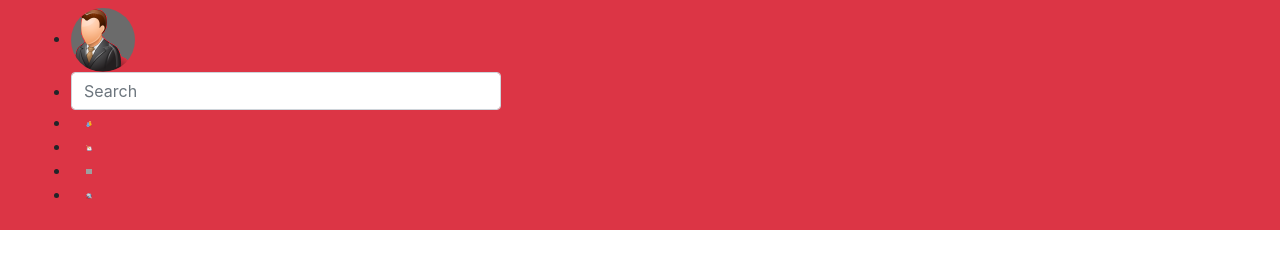
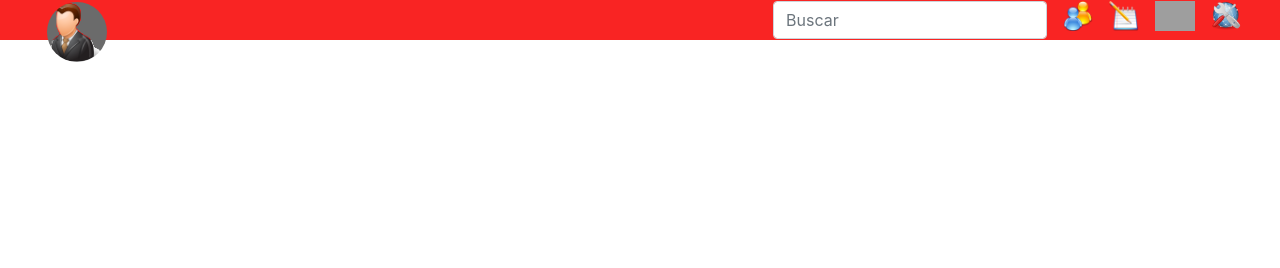
Before and after one commit to OctavioBernalGH/MSKA_Frontend_Repository, a plain HTML site: page html/navBar.html in a window 1280 px wide. Drawn offline with nearby package versions, Linux system fonts and the light colour scheme; grey boxes are pictures that could not be loaded.

Commit message:
"NavBar estructure"

```diff
--- a/css/navBar.css
+++ b/css/navBar.css
@@ -1,3 +1,9 @@
 .colorBackGround{
     background-color: #F92423;
 }
+.navbar{
+    height: 40px;
+}
+hr{
+    border: 1px solid #FEFF00;
+  }
--- a/html/navBar.html
+++ b/html/navBar.html
@@ -7,25 +7,55 @@
      <!-- Bootstrap CSS -->
     <link rel="stylesheet" href="https://stackpath.bootstrapcdn.com/bootstrap/4.5.2/css/bootstrap.min.css" integrity="sha384-JcKb8q3iqJ61gNV9KGb8thSsNjpSL0n8PARn9HuZOnIxN0hoP+VmmDGMN5t9UJ0Z" crossorigin="anonymous">
     <!-- NavBar CSS-->
-    <link REL=StyleSheet HREF="../css/navBar.css TYPE=" TYPE="text/css" MEDIA=screen>
+    <link REL=StyleSheet HREF="../css/navBar.css" TYPE="text/css" MEDIA=screen>
     <title>NavBar</title>
 </head>
 <body>
-    <!-- NavBar -->
-    <nav class="navbar navbar-expand-lg bg-danger navbar-dark">
-        <div class="container">
-            <ul class="nav-bar-nav">
-                <li class="nav-item"><!-- Photo --><img src="../img/user_nophoto.png" class="rounded-circle" alt="Cinque Terre"></li>
-                <li class="nav-item"><!-- Icon 1 --> <a class="text-white" href="#"><input type="text" class="form-control " aria-label="Text input with radio button" placeholder="Search"></a></li>
-                <li class="nav-item"><!-- Icon 2 --><img class ="img-fluid col-1" src="../img/users.png" alt="users"></li>
-                <li class="nav-item"><!-- Icon 3 --><img class ="img-fluid col-1" src="../img/works.png" alt="Works"></li>
-                <li class="nav-item"><!-- Icon 4 --><img class ="img-fluid col-1" src="https://39975211.servicio-online.net/wp-content/uploads/2022/05/entrevistas.png" alt="Enterwiews"></li>
-                <li class="nav-item"><!-- Icon 5 --><img class ="img-fluid col-1" src="../img/config.png" alt="Config"></li>
-            </ul>
-        </div>
-        <div class="container-fluid">
-        </div>
-    </nav>
-
+<!-- Navbar -->
+<nav class="navbar navbar-expand-lg navbar-light colorBackGround">
+    <!-- Container wrapper -->
+    <div class="container-fluid">
+      <!-- Toggle button -->
+      <button
+        class="navbar-toggler"
+        type="button"
+        data-mdb-toggle="collapse"
+        data-mdb-target="#navbarSupportedContent"
+        aria-controls="navbarSupportedContent"
+        aria-expanded="false"
+        aria-label="Toggle navigation"
+      >
+        <i class="fas fa-bars"></i>
+      </button>
+      <div class="collapse navbar-collapse" id="navbarSupportedContent">
+        <!-- Navbar-brand -->
+        <a class="navbar-brand mt-2 mt-lg-0" href="#">
+            <div class="dropdown">
+                <a class="d-flex align-items-center" href="#" id="NavBarPhoto" aria-expanded="false">
+                  <img src="../img/user_nophoto.png" class="rounded-circle" height="60" alt="User photo"/>
+                </a>
+              </div>
+            </div>
+        </a>
+        <!-- Right Elements -->
+        <ul class="navbar-nav me-auto mb-2 mb-lg-0">
+          <li class="nav-item">
+            <a class="nav-link"><li class="nav-item"><input type="text" class="form-control" aria-label="Text" placeholder="Buscar"></li></a>
+          </li>
+          <li class="nav-item">
+            <a class="nav-link"><img height="30" src="../img/users.png" alt="users"></a>
+          </li>
+          <li class="nav-item">
+            <a class="nav-link" href="#"><img height="30" src="../img/works.png" alt="Works"></a>
+          </li>
+          <li class="nav-item">
+            <a class="nav-link" href="#"><img height="30" src="https://39975211.servicio-online.net/wp-content/uploads/2022/05/entrevistas.png" alt="Enterwiews"></a>
+          </li>
+          <li class="nav-item">
+            <a class="nav-link" href="#"><img height="30" src="../img/config.png" alt="Config"></a>
+          </li>
+        </ul>
+      </div>
+  </nav>
 </body>
 </html>
```
